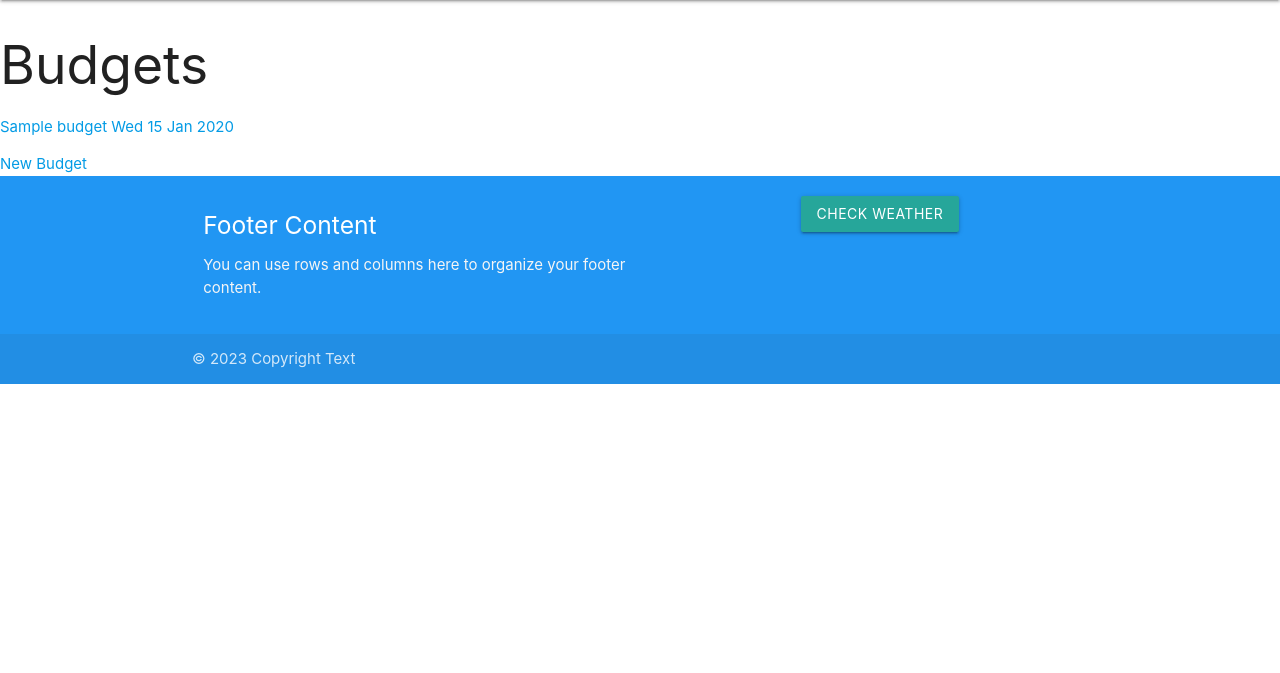
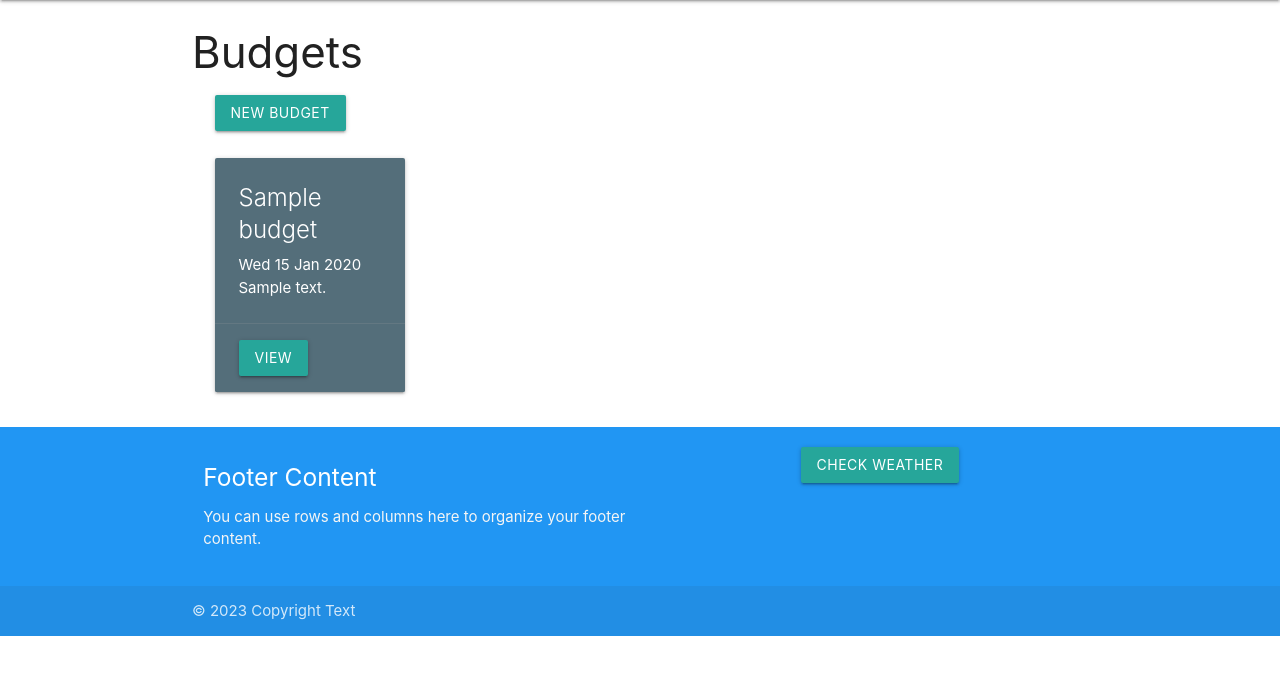
Before and after one commit to ibuttimer/in-for-a-penny, a Django app: page /budget/ in a window 1280 px wide. Shown: the part 127-800 px from the top of the page. Run offline with Django 4.2, Linux system fonts and the light colour scheme; tables that the repository leaves empty hold one stand-in row (values such as "Sample post"); some libraries are stand-ins or nearby versions.

Commit message:
style: Budget list

```diff
--- a/templates/budget/budget_list.html
+++ b/templates/budget/budget_list.html
@@ -6,19 +6,43 @@
 {% block head_title %}{{app_name}}{% endblock %}
 
 {% block content %}
-<div>
-    <h2>Budgets</h2>
-    <ul>
+<div class="container">
+    <h3>Budgets</h3>
+
+    <div class="row">
+        <div class="col s12 m6">
+            <div class="col s6">
+                <a href="{% url 'budget:budget_new' %}" class="waves-effect waves-light btn">
+                    New Budget
+                </a>
+            </div>
+        </div>
+    </div>
+
+    <div class="row">
+        <div class="col s12 m6">
         {% for budget in budget_list %}
-            <li>
-                <a href="{% url 'budget:budget_by_id' budget.id %}">
-                    {{ budget.title }} {{ budget.start_date|date:"D d M Y" }}
-                </a>
-            </li>
+            <div class="col s4 m6">
+                <div class="card blue-grey darken-1">
+                    <div class="card-content white-text">
+                        <span class="card-title">{{ budget.title }}</span>
+                        <p>{{ budget.start_date|date:"D d M Y" }}</p>
+                        <p>{{ budget.description|truncatechars:20 }}</p>
+                    </div>
+                    <div class="card-action">
+                        <a  href="{% url 'budget:budget_by_id' budget.id %}" class="waves-effect waves-light btn">
+                            View
+                        </a>
+                    </div>
+                </div>
+            </div>
+
+            {% if forloop.counter|divisibleby:2 %}
+        </div>
+        <div class="col s12 m6">
+            {% endif %}
         {% endfor %}
-    </ul>
-    <div>
-        <a href="{% url 'budget:budget_new' %}">New Budget</a>
+        </div>
     </div>
 </div>
 
```
